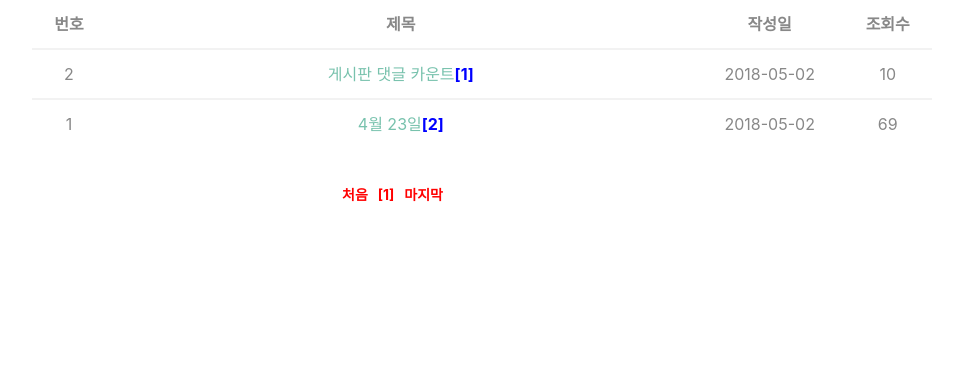
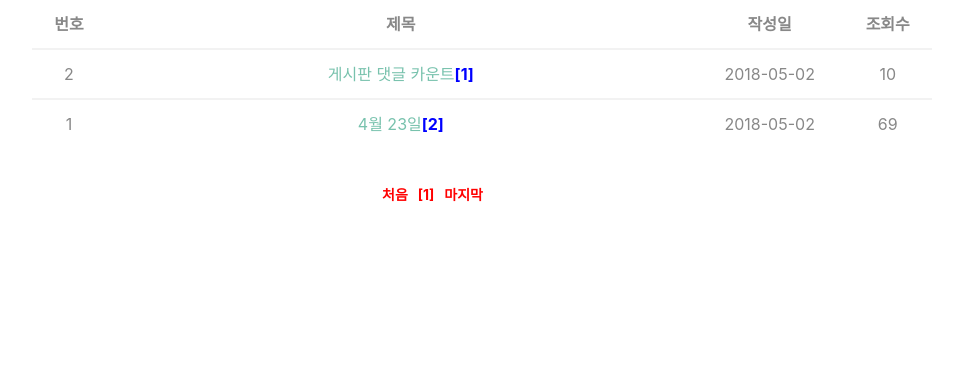
Before and after one commit to yu78/SunmoonSM, a PHP site: page /page/mypage_board/my_list.php in a window 1280 px wide. Shown: the part 258-642 px from the top of the page, without its empty margins (158-1121 px from the left). Run offline with PHP 8.4, Linux system fonts and the light colour scheme; a user stored in the database is signed in; data comes from the database, SQL or seed files in the repository.

Commit message:
Add files via upload

```diff
--- a/css/board.css
+++ b/css/board.css
@@ -4,7 +4,7 @@ a {text-decoration: none; color:#333;}
 ul li {list-style:none; }
 
 /* 공통 */
-.fl {float:left; }
+.fl {float:left; margin: 5px;}
 .tc {text-align:center; }
 
 /* 게시판 목록 */
@@ -14,7 +14,12 @@ ul li {list-style:none; }
 #write_btn {position: absolute; margin-top:20px; right: 0;}
 .re_ct {font-weight:bold; color:blue;}
 .fo_re {font-weight: bold; color:red;}
-#page_num {position: absolute; left: 260px; margin-top:20px; font-size: 14px; }
+#page_num {position: absolute; position: absolute;
+  left: 0;
+  right: 0;
+  margin-left: auto;
+  margin-right: auto;
+  width: 300px; margin-top:20px; font-size: 14px; }
 #page_num ul li {float: left; margin-left: 10px; }
 
 /* 게시판 글쓰기 */
@@ -47,11 +52,14 @@ ul li {list-style:none; }
 .rep_me {font-size:12px; }
 .rep_me li {float:left; margin-left: 10px; }
 #re_line {background:gray; width: 800px; height: 1px; margin-top:20px; }
-.re_bt { width:100px; height:50px;  font-size:16px; }
+/*웹에 나오는 버튼*/
+.re_bt { width:100px; height:80px;  font-size:16px; background-color:#F3969A; border:none; color:#fff; border-radius:10px; margin: 2px; margin-bottom: 100px;}
 .reply_co_dep {display:none; margin-left:0px; margin-top:20px; }
 .dap_ins {margin-top:50px; }
 .dat_edit {display:none; }
 .dap_sm {position: absolute; top: 10px; }
+/*수정폼댓글글쓰는곳*/
 .dap_edit_t{width:520px; height:70px; position: absolute; top: 40px; }
-.re_mo_bt {position: absolute; top:40px; right: 5px; width: 90px; height: 72px; }
+/*수정하기버튼*/
+.re_mo_bt {position: absolute; top:40px; right: 5px; width: 90px; height: 70px; background-color:#F3969A; border:none; color:#fff; border-radius:10px;}
 .dat_edit_bt {cursor: pointer;}
```
